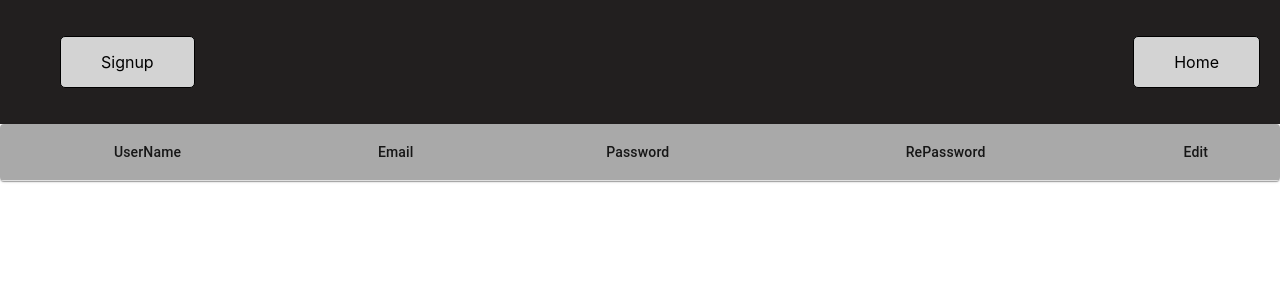
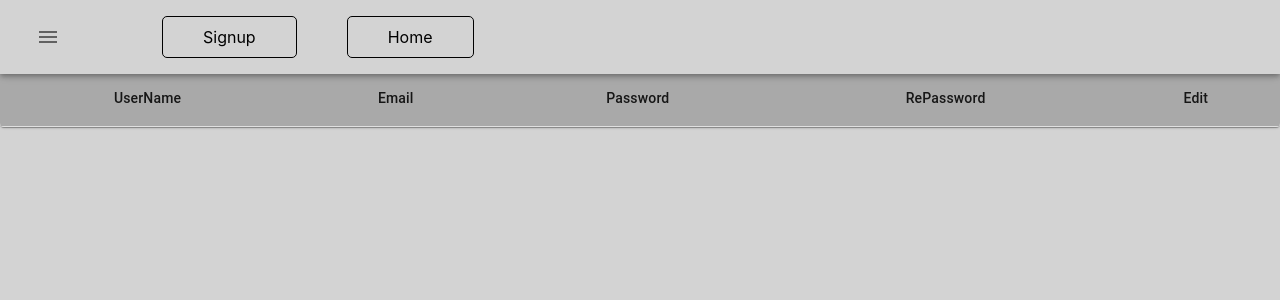
Before and after one commit to Huzaifasheikh9/SignUp_MaterialUI1, a React (Create React App) app: page /Home in a window 1280 px wide. Shown: the top 300 px of the page. Built offline with nearby package versions, Linux system fonts and the light colour scheme.

Commit message:
name change

```diff
--- a/src/App.css
+++ b/src/App.css
@@ -1,8 +1,7 @@
 .navBar{
     height: auto;
     width: auto;
-    padding: 20px;
-    background-color: rgb(34, 31, 31);
+
 }
 .navBar ul{
     display: flex;
@@ -14,9 +13,10 @@
 }
 .navBar ul li{
     border: 1px solid black;
-    padding: 15px 40px ;
+    padding: 10px 40px ;
     border-radius: 5px;
     background-color: lightgrey;
+    margin-left: 50px;
 
 
 }
@@ -25,3 +25,8 @@
     text-decoration: none;
 
 }
+
+.rootOverride{
+    background-color: lightgrey !important;
+    height: auto;
+}
--- a/src/App.js
+++ b/src/App.js
@@ -1,9 +1,14 @@
 import NewSignup from "./Components/NewSignup";
-import './App.css';
+import "./App.css";
 import Signup from "./Components/Signup";
 import Home from "./Components/Home";
 import { useState } from "react";
 import { BrowserRouter as Router, Switch, Route, Link } from "react-router-dom";
+
+import AppBar from "@material-ui/core/AppBar";
+import Toolbar from "@material-ui/core/Toolbar";
+import IconButton from "@material-ui/core/IconButton";
+import MenuIcon from "@material-ui/icons/Menu";
 
 function App() {
   // these are the hooks which I have in App so that they can be used locally
@@ -18,6 +23,12 @@ function App() {
 
   return (
     <Router>
+      <div>
+        <AppBar classes={{ colorPrimary: "rootOverride" }}>
+          <Toolbar>
+            <IconButton>
+              <MenuIcon />
+            </IconButton>
             <nav className="navBar">
               <ul>
                 <li>
@@ -28,7 +39,9 @@ function App() {
                 </li>
               </ul>
             </nav>
-      <div>
+          </Toolbar>
+        </AppBar>
+
         <Route exact path="/Signup">
           <Signup
             data={data}
--- a/src/Components/Home.js
+++ b/src/Components/Home.js
@@ -65,7 +65,7 @@ const Home = ({data, setData, myRows, setMyRows}) => {
 
 
   return (
-    <div style={{width: "100%"}}>
+    <div style={{width: "100%", height: "100vh" ,marginTop: "70px", backgroundColor: "lightGrey"}}>
       <TableContainer style={{ width: '100%' }} component={Paper}>
         <Table className={classes.table} aria-label="simple table">
           <TableHead style={{ backgroundColor: "darkGray" }}>
```
Lines whose indentation alone changed are shown as unchanged.
